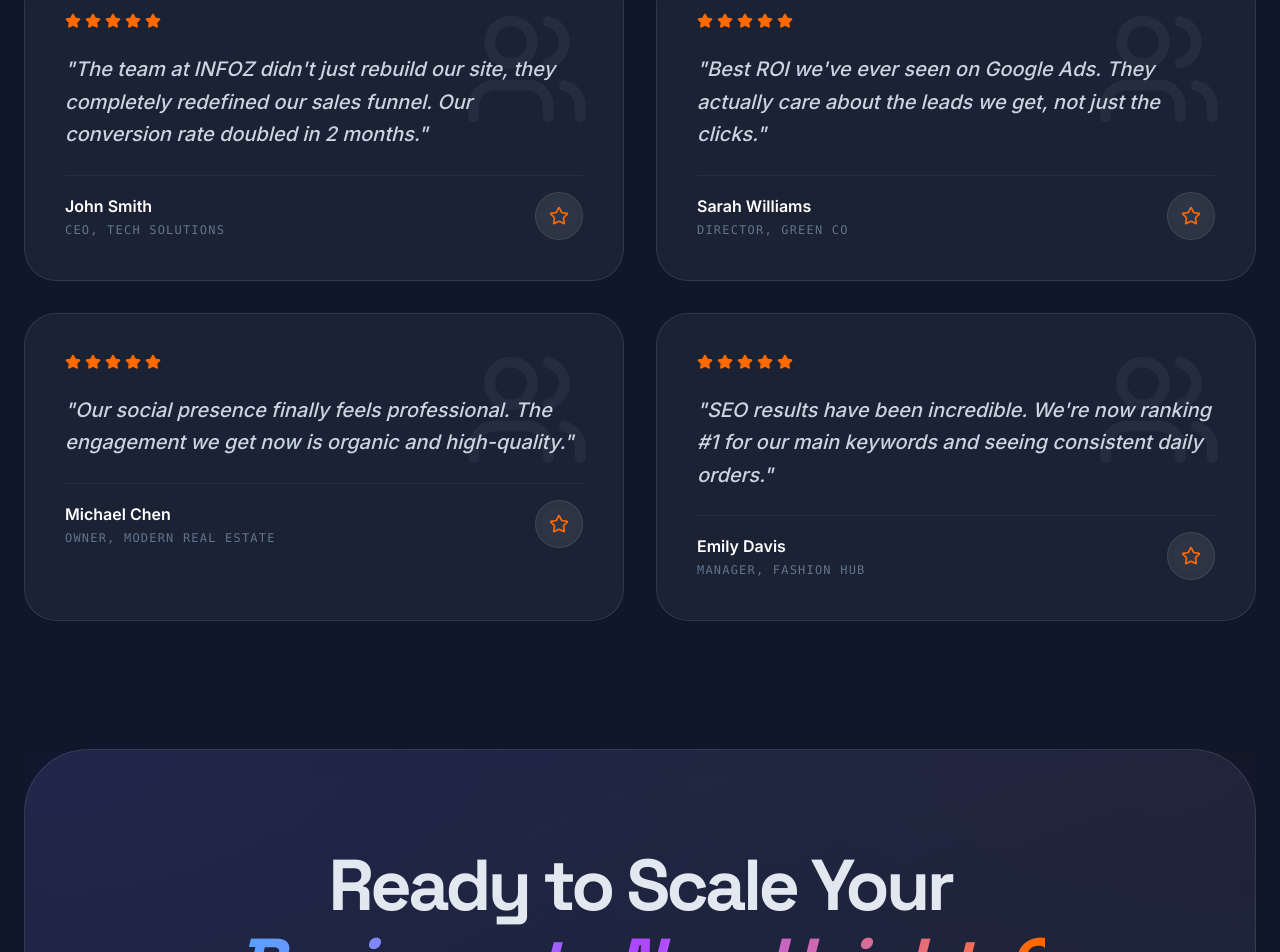
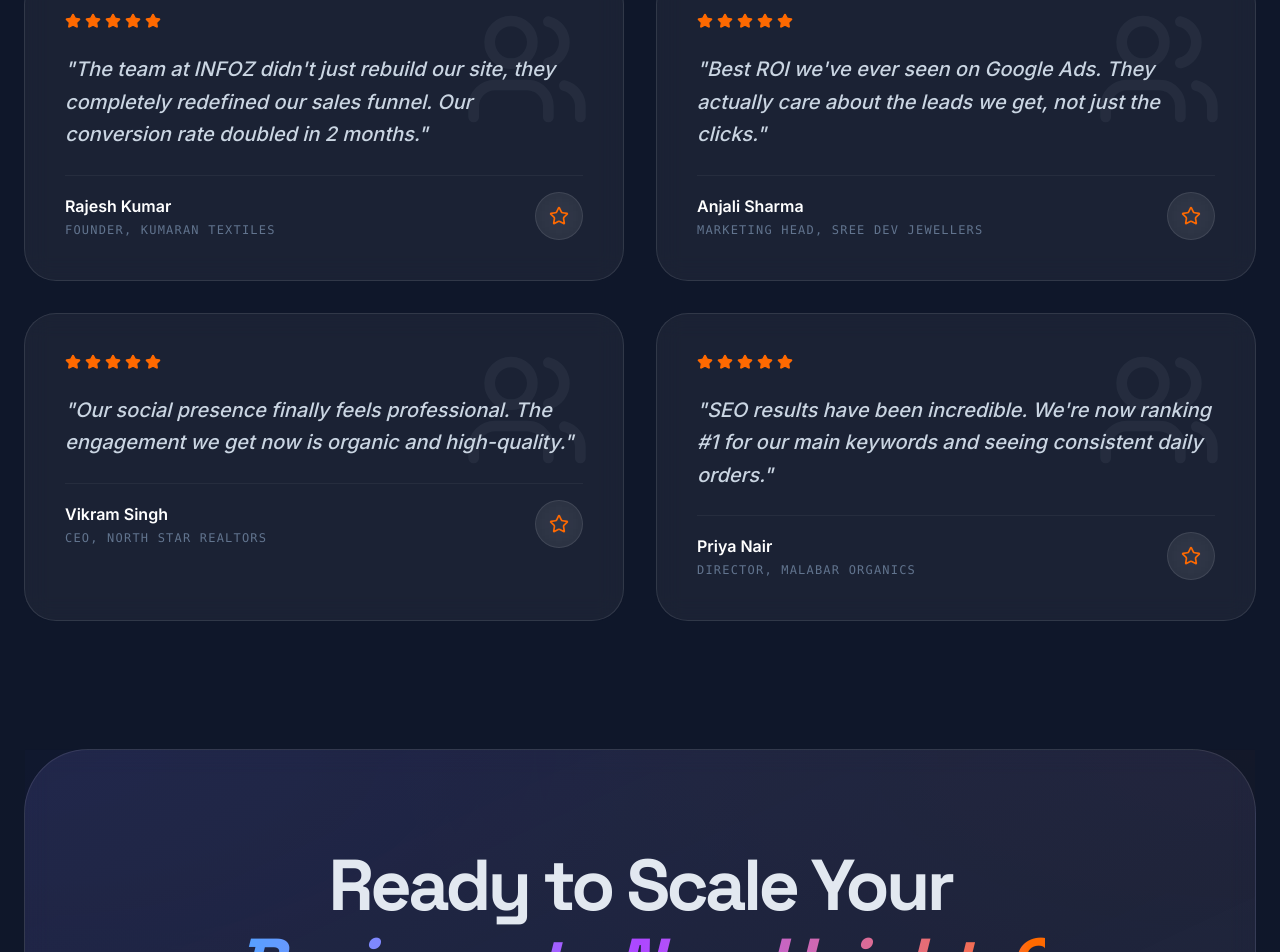
Before and after one commit to dishyanth07/Infoz-Digital-Solutions, a React (Vite) app: page / in a window 1280 px wide. Shown: the part 3074-4026 px from the top of the page. Built offline with nearby package versions, Linux system fonts and the light colour scheme.

Commit message:
feat: Update page title and testimonials
Refine the browser tab title to be more descriptive and update testimonial names to be more culturally diverse.

```diff
--- a/src/pages/Home.tsx
+++ b/src/pages/Home.tsx
@@ -6,10 +6,10 @@ import { cn } from '../lib/utils';
 
 export default function Home() {
   const testimonials = [
-    { name: "John Smith", role: "CEO, Tech Solutions", text: "The team at INFOZ didn't just rebuild our site, they completely redefined our sales funnel. Our conversion rate doubled in 2 months." },
-    { name: "Sarah Williams", role: "Director, Green Co", text: "Best ROI we've ever seen on Google Ads. They actually care about the leads we get, not just the clicks." },
-    { name: "Michael Chen", role: "Owner, Modern Real Estate", text: "Our social presence finally feels professional. The engagement we get now is organic and high-quality." },
-    { name: "Emily Davis", role: "Manager, Fashion Hub", text: "SEO results have been incredible. We're now ranking #1 for our main keywords and seeing consistent daily orders." }
+    { name: "Rajesh Kumar", role: "Founder, Kumaran Textiles", text: "The team at INFOZ didn't just rebuild our site, they completely redefined our sales funnel. Our conversion rate doubled in 2 months." },
+    { name: "Anjali Sharma", role: "Marketing Head, Sree Dev Jewellers", text: "Best ROI we've ever seen on Google Ads. They actually care about the leads we get, not just the clicks." },
+    { name: "Vikram Singh", role: "CEO, North Star Realtors", text: "Our social presence finally feels professional. The engagement we get now is organic and high-quality." },
+    { name: "Priya Nair", role: "Director, Malabar Organics", text: "SEO results have been incredible. We're now ranking #1 for our main keywords and seeing consistent daily orders." }
   ];
 
   return (
```
Also changed, not shown: index.html (+1 -1 lines).
